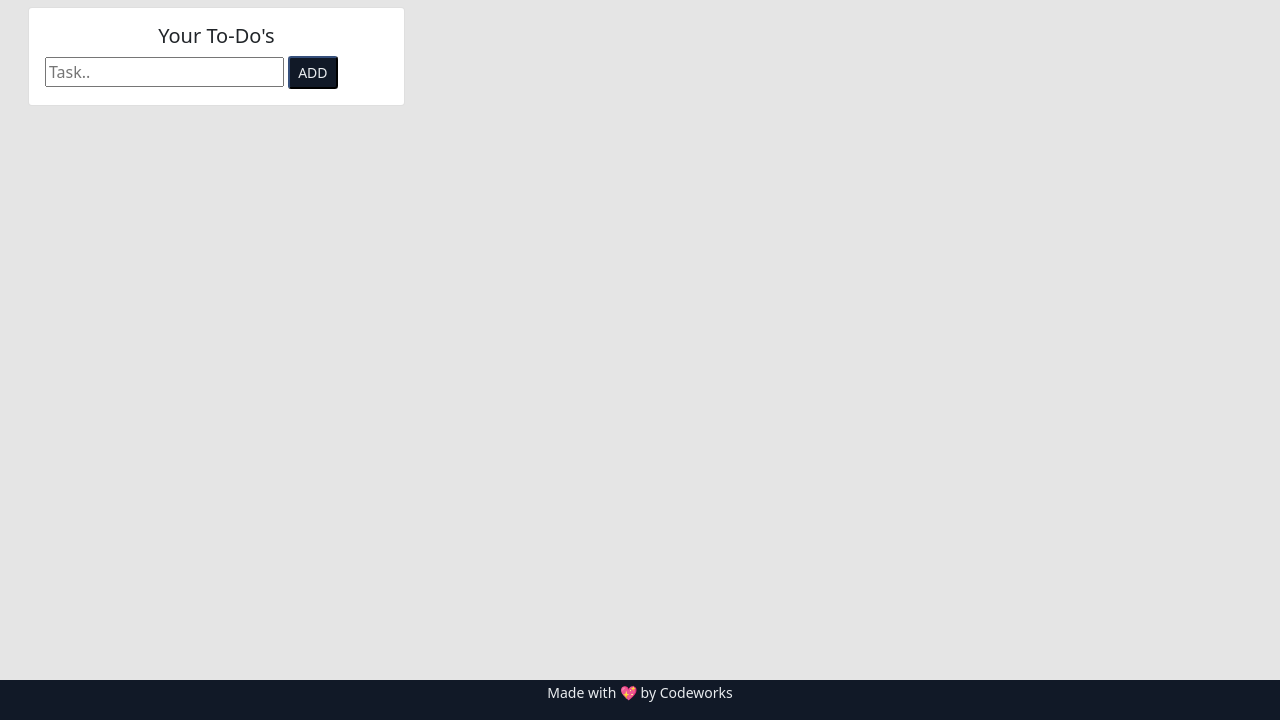
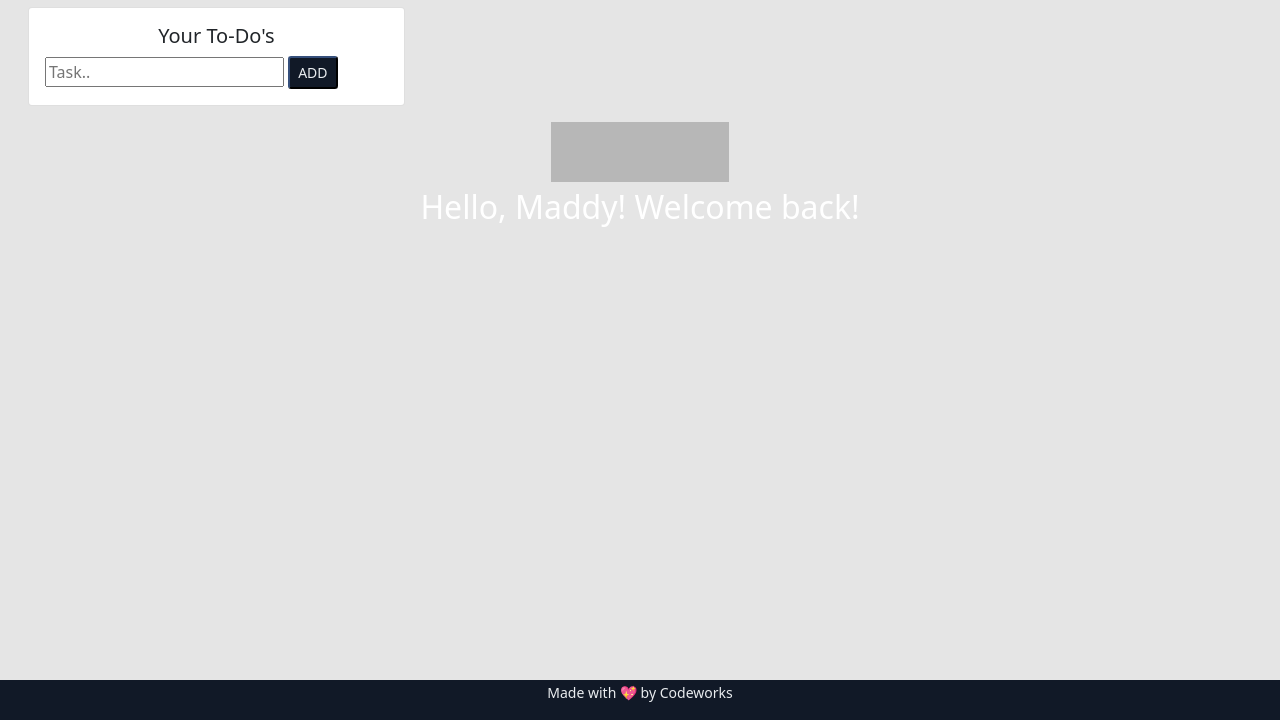
Before and after one commit to MaddyYarnall/checkpoint4, a website with bundled scripts: page checkpoint4/index.html in a window 1280 px wide. Shown: the part 80-800 px from the top of the page. Built offline with nearby package versions, Linux system fonts and the light colour scheme; no server answers; grey boxes are pictures that could not be loaded.

Commit message:
WE GOT THE CLOCK

```diff
--- a/checkpoint4/app/Controllers/TodosController.js
+++ b/checkpoint4/app/Controllers/TodosController.js
@@ -44,6 +44,7 @@ export class TodosController {
     } catch (error) {
       console.error(error)
     }
+    window.alert('Are you sure you want to delete this task?')
 
   }
 
--- a/checkpoint4/app/Services/AxiosService.js
+++ b/checkpoint4/app/Services/AxiosService.js
@@ -1,22 +1,26 @@
 
+//NOTE Images API
 // @ts-ignore
 export const imagesApi = axios.create({
   baseURL: 'https://bcw-sandbox.herokuapp.com/api/images',
   timeout: 8000
 })
 
+//NOTE Weather API
 // @ts-ignore
 export const weatherApi = axios.create({
   baseURL: 'https://bcw-sandbox.herokuapp.com/api/weather',
   timeout: 8000
 })
 
+//NOTE Quotes API
 // @ts-ignore
 export const quotesApi = axios.create({
   baseURL: 'https://bcw-sandbox.herokuapp.com/api/quotes',
   timeout: 8000
 })
 
+//NOTE Sandbox API
 //@ts-ignore
 export const sandboxApi = axios.create({
   baseURL: 'https://bcw-sandbox.herokuapp.com/api/maddyyarnall/todos',
--- a/checkpoint4/assets/style/style.css
+++ b/checkpoint4/assets/style/style.css
@@ -1 +1,6 @@
 /* BASIC STYLES HERE */
+
+.clock{
+  background-color: gray;
+  opacity: 65%;
+}
--- a/checkpoint4/index.html
+++ b/checkpoint4/index.html
@@ -44,7 +44,21 @@
               </form>
             </div>
           </div>
-
+          <div>
+          </div>
+          <div>
+          </div>
+          <div class="container-fluid">
+            <div class="row">
+              <div class="col-12 text-center">
+                <iframe src="https://free.timeanddate.com/clock/i85a8jxp/n42/fn11/fs48/fcfff/tct/pct/ts1"
+                  frameborder="0" width="178" height="60" allowtransparency="true" class="clock"></iframe>
+                <div>
+                  <h2 class="text-white">Hello, Maddy! Welcome back!</h2>
+                </div>
+              </div>
+            </div>
+          </div>
 
           <div id="app"></div>
         </div>
```
